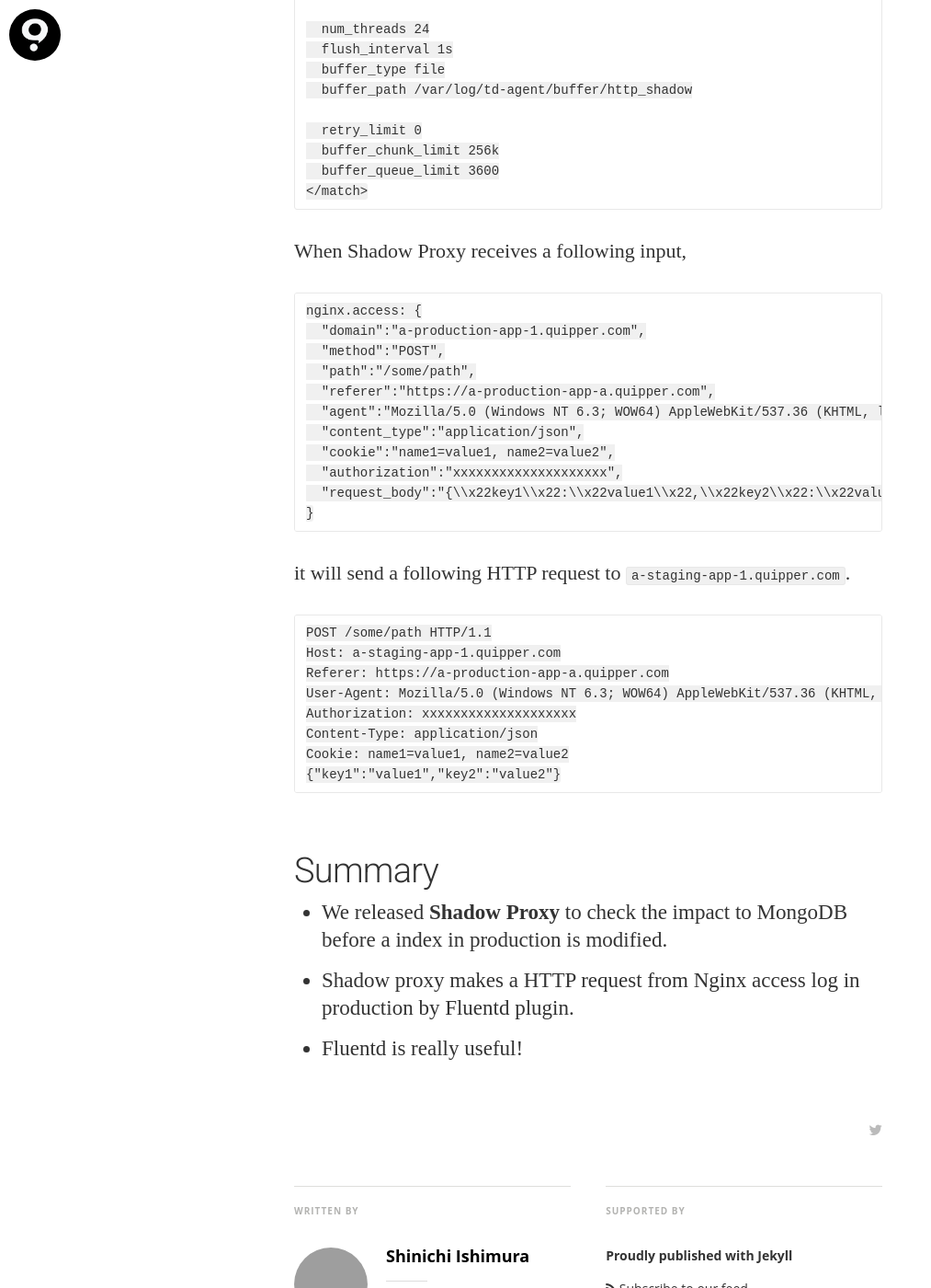
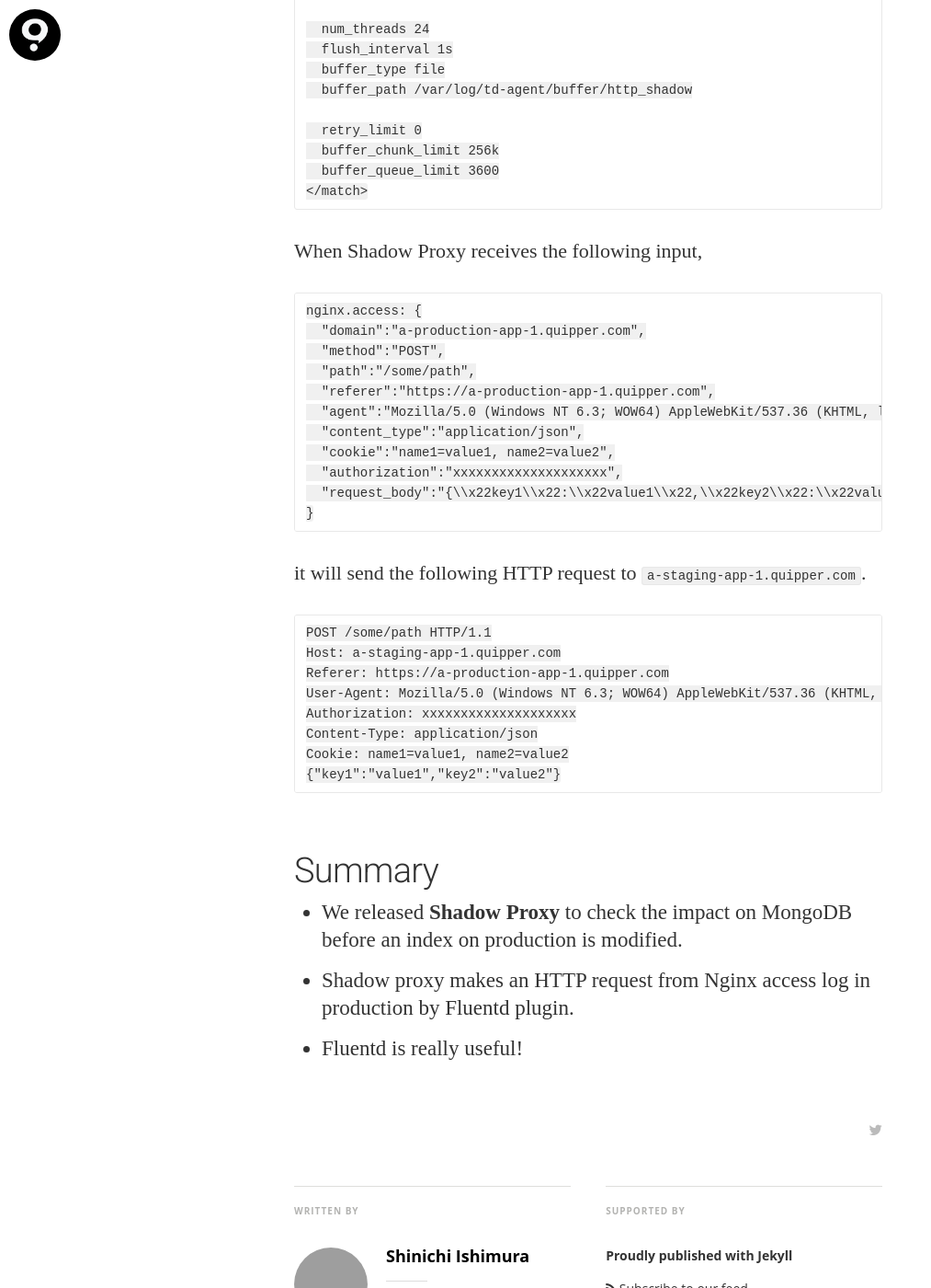
Before and after one commit to tamatamvan/quipper.github.io, a Jekyll site: the page built from _posts/2015-11-11-introducing-shadow-proxy.markdown, in a window 1280 px wide and 1400 px high, scrolled down 2874 px. Shown: the whole window at 92% size, without its empty margins (0-1013 px from the left). Built offline with Jekyll 4.4.1, drawn with Linux system fonts in a browser that asks for light colours; nearby versions of some CDN libraries; some web fonts are replaced; Markdown is read by kramdown in place of the engine named in the settings; comment, search, counter and statistics services are not loaded; some of the changed text lies outside the part shown; grey boxes are pictures that could not be loaded.

Commit message:
Fix reviewed points.

````diff
--- a/_posts/2015-11-11-introducing-shadow-proxy.markdown
+++ b/_posts/2015-11-11-introducing-shadow-proxy.markdown
@@ -9,14 +9,14 @@ comments: true
 Today I introduce a system that we call **Shadow Proxy**, which is released recently in our development environment.
 
 ## What's Shadow Proxy?
-**Shadow Proxy** makes a HTTP request, which is copied from a request to production, to staging applications.
+**Shadow Proxy** makes an HTTP request, which is copied from a request to production, to staging applications.
 It means that it is possible to apply requests that are the same quality of production.
-The purpose of this system is to check beforehand the impact of modifying a index of MongoDB.
-Our service has been running for more than two years, and the data size has been enormous.
-Therefore we have to take care to **add**/**remove**/**forget** a index because it might affect serious problem to production.
+The purpose of this system is to check beforehand the impact of modifying an index on MongoDB.
+Our service has been running for more than two years, and the data size is now enormous.
+Therefore we have to take care to **add**/**remove**/**forget** a index because it might cause a serious problem on production.
 
 This system consists of [Fluentd](http://www.fluentd.org/)(td-agent) and its [plugins](http://www.fluentd.org/plugins).
-Fluentd is open source data collector. It has a robustness and flexibility.
+Fluentd is an open-source data collector. It has robustness and flexibility.
 [td-agent](http://docs.fluentd.org/articles/install-by-rpm) is the stable distribution of Fluentd, which is provided
 by [Treasure Data, Inc](http://www.treasuredata.com/).
 
@@ -31,7 +31,7 @@ by [forward Output Plugin](http://docs.fluentd.org/articles/out_forward).
 ### Log Aggregator
 A hub of the log stream. It receives access logs by [forward Input Plugin](http://docs.fluentd.org/articles/in_forward)
 and forwards logs to [Google BigQuery](https://cloud.google.com/bigquery/), [Amazon S3](https://aws.amazon.com/s3/)
-and Shadow Proxy by [BigQuery Output Plugin](), [S3 Output Plugin](http://docs.fluentd.org/articles/out_s3) and forward Output Plugin.
+and Shadow Proxy by [BigQuery Output Plugin](https://github.com/kaizenplatform/fluent-plugin-bigquery), [S3 Output Plugin](http://docs.fluentd.org/articles/out_s3) and forward Output Plugin.
 
 ### Shadow Proxy
 Receive access logs from Log Aggregator and make HTTP requests from logs
@@ -55,7 +55,7 @@ by [http shadow Output Plugin](https://github.com/quipper/fluent-plugin-http_sha
   cookie_key cookie
   body_key request_body
 
-  # Relate staging hosts to production hosts
+  # Resolve staging hosts
   host_hash {
     "a-production-app-1.quipper.com": "a-staging-app-1.quipper.com",
     "a-production-app-2.quipper.com": "a-staging-app-2.quipper.com"
@@ -90,14 +90,14 @@ by [http shadow Output Plugin](https://github.com/quipper/fluent-plugin-http_sha
 </match>
 ```
 
-When Shadow Proxy receives a following input,
+When Shadow Proxy receives the following input,
 
 ```
 nginx.access: {
   "domain":"a-production-app-1.quipper.com",
   "method":"POST",
   "path":"/some/path",
-  "referer":"https://a-production-app-a.quipper.com",
+  "referer":"https://a-production-app-1.quipper.com",
   "agent":"Mozilla/5.0 (Windows NT 6.3; WOW64) AppleWebKit/537.36 (KHTML, like Gecko) Chrome/46.0.2490.80 Safari/537.36",
   "content_type":"application/json",
   "cookie":"name1=value1, name2=value2",
@@ -106,12 +106,12 @@ nginx.access: {
 }
 ```
 
-it will send a following HTTP request to `a-staging-app-1.quipper.com`.
+it will send the following HTTP request to `a-staging-app-1.quipper.com`.
 
 ```
 POST /some/path HTTP/1.1
 Host: a-staging-app-1.quipper.com
-Referer: https://a-production-app-a.quipper.com
+Referer: https://a-production-app-1.quipper.com
 User-Agent: Mozilla/5.0 (Windows NT 6.3; WOW64) AppleWebKit/537.36 (KHTML, like Gecko) Chrome/46.0.2490.80 Safari/537.36
 Authorization: xxxxxxxxxxxxxxxxxxxx
 Content-Type: application/json
@@ -120,6 +120,6 @@ Cookie: name1=value1, name2=value2
 ```
 
 ## Summary
-- We released **Shadow Proxy** to check the impact to MongoDB before a index in production is modified.
-- Shadow proxy makes a HTTP request from Nginx access log in production by Fluentd plugin.
+- We released **Shadow Proxy** to check the impact on MongoDB before an index on production is modified.
+- Shadow proxy makes an HTTP request from Nginx access log in production by Fluentd plugin.
 - Fluentd is really useful!
````
